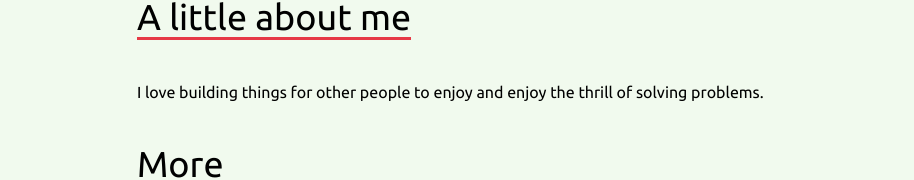
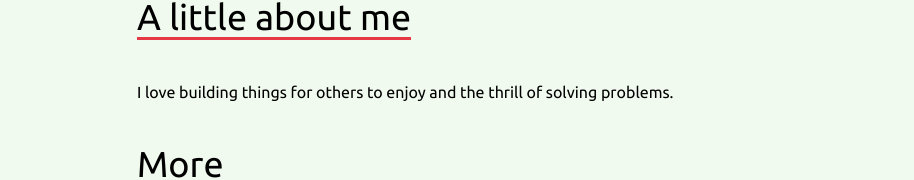
Before and after one commit to johnvinh/john-vinh-website, a SvelteKit app: page / in a window 1280 px wide. Shown: the part 378-558 px from the top of the page, without its empty margins (183-1097 px from the left). Built offline with nearby package versions, Linux system fonts and the light colour scheme.

Commit message:
Improve clarity of homepage about me

```diff
--- a/src/routes/+page.svelte
+++ b/src/routes/+page.svelte
@@ -9,7 +9,7 @@
 </svelte:head>
 <TopHeader />
 <Subtitle>A little about me</Subtitle>
-<p>I love building things for other people to enjoy and enjoy the thrill of solving problems.</p>
+<p>I love building things for others to enjoy and the thrill of solving problems.</p>
 <Subtitle>More</Subtitle>
 <ul>
     <li class="text-3xl">Read more <a href="/about">about me!</a></li>
```
